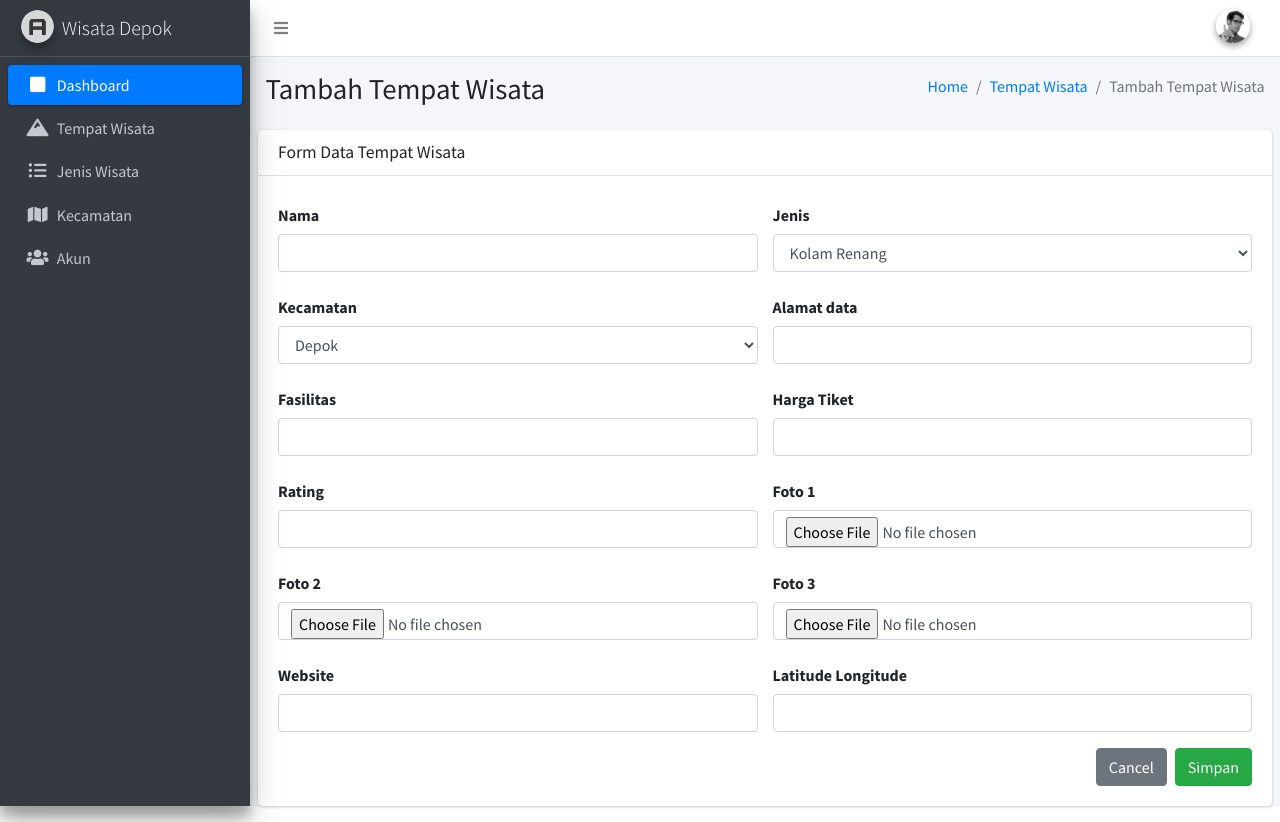
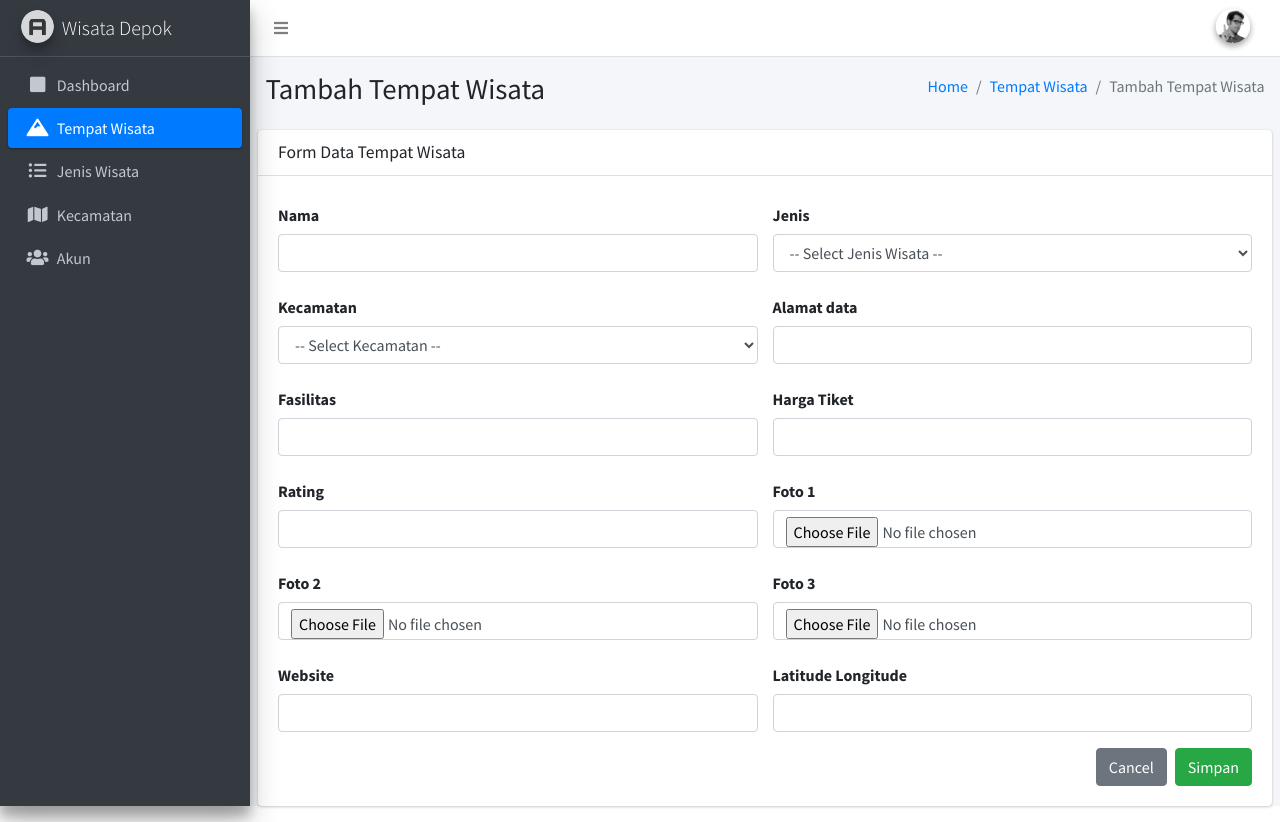
Before and after one commit to RakhaZaN/Project2-S2, a CodeIgniter app: page /praktek/index.php/tempatwisata/create in a window 1280 px wide. Run offline with CodeIgniter, Linux system fonts and the light colour scheme; tables that the repository leaves empty or names only in its code hold one stand-in row (values such as "Sample post"); some libraries are stand-ins or nearby versions.

Commit message:
:lipstick: Edit UI

```diff
--- a/application/controllers/JenisWisata.php
+++ b/application/controllers/JenisWisata.php
@@ -83,6 +83,7 @@ class JenisWisata extends CI_Controller {
 	{
 		$data_post = $this->input->post();
 
+		$data['id'] = $data_post['id'];
 		$data['nama'] = $data_post['inNama'];
 
 		$this->jw->save($data, true);
--- a/application/controllers/Kecamatan.php
+++ b/application/controllers/Kecamatan.php
@@ -83,8 +83,8 @@ class kecamatan extends CI_Controller {
 	{
 		$data_post = $this->input->post();
 
+		$data['id'] = $data_post['id'];
 		$data['nama'] = $data_post['inNama'];
-
 
 		$this->kc->save($data, true);
 
--- a/application/controllers/TempatWisata.php
+++ b/application/controllers/TempatWisata.php
@@ -8,6 +8,8 @@ class TempatWisata extends CI_Controller {
 		parent::__construct();
 		// Load model
 		$this->load->model('TempatWisata_model', 'tw');
+		$this->load->model('JenisWisata_model', 'jw');
+		$this->load->model('Kecamatan_model', 'k');
 	}
 
 	public function index()
@@ -42,6 +44,9 @@ class TempatWisata extends CI_Controller {
 	{
 		$data['page'] = 'Tambah Tempat Wisata';
 		$data['isEdit'] = false;
+
+		$data['list_jenis_wisata'] = $this->jw->getAll();
+		$data['list_kecamatan'] = $this->k->getAll();
 
 		$this->load->view('layouts/header', $data);
 		$this->load->view('layouts/navbar');
@@ -101,6 +106,7 @@ class TempatWisata extends CI_Controller {
 		$data_post = $this->input->post();
 
 		// Set data
+		$data['id'] = $data_post['id'];
 		$data['nama'] = $data_post['inNama'];
 		$data['alamat'] = $data_post['inAlamat'];
 		$data['latlong'] = $data_post['inLatlong'];
--- a/application/views/layouts/navbar.php
+++ b/application/views/layouts/navbar.php
@@ -49,7 +49,7 @@
 					<i class="fas fa-user mr-2"></i> Profile
 				</a>
 				<div class="dropdown-divider"></div>
-				<a href="#" class="dropdown-item text-danger">
+				<a href="<?= base_url('users/logout') ?>" class="dropdown-item text-danger">
 					<i class="fas fa-sign-out-alt mr-2"></i> Logout
 				</a>
 				<span class="dropdown-footer"></span>
--- a/application/views/layouts/sidebar.php
+++ b/application/views/layouts/sidebar.php
@@ -40,7 +40,7 @@
 				<!-- Add icons to the links using the .nav-icon class
                with font-awesome or any other icon font library -->
 				<li class="nav-item">
-					<a href="<?= base_url() ?>" class="nav-link active">
+					<a href="<?= base_url('home/admin') ?>" class="nav-link <?= $this->uri->segment(1) == 'home' ? 'active':'' ?>">
 						<i class="nav-icon fas fa-square"></i>
 						<p>
 							Dashboard
@@ -48,7 +48,7 @@
 					</a>
 				</li>
 				<li class="nav-item">
-					<a href="<?= base_url('tempatwisata/') ?>" class="nav-link">
+					<a href="<?= base_url('tempatwisata/') ?>" class="nav-link <?= $this->uri->segment(1) == 'tempatwisata' ? 'active':'' ?>">
 						<i class="nav-icon fas fa-mountain"></i>
 						<p>
 							Tempat Wisata
@@ -56,7 +56,7 @@
 					</a>
 				</li>
 				<li class="nav-item">
-					<a href="<?= base_url('jeniswisata/') ?>" class="nav-link">
+					<a href="<?= base_url('jeniswisata/') ?>" class="nav-link <?= $this->uri->segment(1) == 'jeniswisata' ? 'active':'' ?>">
 						<i class="nav-icon fas fa-list-ul"></i>
 						<p>
 							Jenis Wisata
@@ -64,7 +64,7 @@
 					</a>
 				</li>
 				<li class="nav-item">
-					<a href="<?= base_url('kecamatan/') ?>" class="nav-link">
+					<a href="<?= base_url('kecamatan/') ?>" class="nav-link <?= $this->uri->segment(1) == 'kecamatan' ? 'active':'' ?>">
 						<i class="nav-icon fas fa-map"></i>
 						<p>
 							Kecamatan
@@ -72,7 +72,7 @@
 					</a>
 				</li>
 				<li class="nav-item">
-					<a href="<?= base_url('kecamatan/') ?>" class="nav-link">
+					<a href="<?= base_url('user/') ?>" class="nav-link <?= $this->uri->segment(1) == 'user' ? 'active':'' ?>">
 						<i class="nav-icon fas fa-users"></i>
 						<p>
 							Akun
--- a/application/views/pages/jenis_wisata/index.php
+++ b/application/views/pages/jenis_wisata/index.php
@@ -35,6 +35,7 @@
 							<tr>
 								<th class="text-center">No</th>
 								<th>Nama</th>
+								<th>Action</th>
 							</tr>
 						</thead>
 						<tbody>
--- a/application/views/pages/jenis_wisata/input.php
+++ b/application/views/pages/jenis_wisata/input.php
@@ -24,9 +24,9 @@
 		<!-- Content -->
 		<?php
 		if ($isEdit) {
-			form_open('jeniswisata/update', '', ['id' => $data->id]);
+			echo form_open('jeniswisata/update', '', ['id' => $data->id]);
 		} else {
-			form_open('jeniswisata/store');
+			echo form_open('jeniswisata/store');
 		}
 		?>
 			<div class="card">
@@ -50,7 +50,7 @@
 					</div>
 				</div>
 			</div>
-		<?php form_close() ?>
+		<?= form_close() ?>
 		<!-- /.content -->
 
 	</section>
--- a/application/views/pages/kecamatan/index.php
+++ b/application/views/pages/kecamatan/index.php
@@ -33,6 +33,7 @@
 							<tr>
 								<th class="text-center">No</th>
 								<th>Nama</th>
+								<th>Action</th>
 							</tr>
 						</thead>
 						<tbody>
--- a/application/views/pages/kecamatan/input.php
+++ b/application/views/pages/kecamatan/input.php
@@ -21,9 +21,9 @@
 
 		<?php
 		if ($isEdit) {
-			form_open('kecamatan/update', '', ['id' => $data->id]);
+			echo form_open('kecamatan/update', '', ['id' => $data->id]);
 		} else {
-			form_open('kecamatan/store');
+			echo form_open('kecamatan/store');
 		}
 		?>
 			<div class="card">
@@ -47,7 +47,7 @@
 					</div>
 				</div>
 			</div>
-		<?php form_close() ?>
+		<?= form_close() ?>
 
 	</section>
 </div>
--- a/application/views/pages/tempat_wisata/input.php
+++ b/application/views/pages/tempat_wisata/input.php
@@ -24,9 +24,9 @@
 		<!-- Content -->
 		<?php
 		if ($isEdit) {
-			form_open_multipart('tempatwisata/update', '', ['id' => $data->id]);
+			echo form_open_multipart('tempatwisata/update', '', ['id' => $data->id]);
 		} else {
-			form_open_multipart('tempatwisata/store');
+			echo form_open_multipart('tempatwisata/store');
 		}
 		?>
 			<div class="card">
@@ -46,8 +46,11 @@
 						<div class="col-md-6 col-12">
 							<div class="form-group">
 								<label for="inJenis" class="col-form-label">Jenis</label>
-								<select name="inJenis" id="inJenis" class="form-control">
-									<option value="1">Kolam Renang</option>
+								<select name="inJenis" id="inJenis" class="form-control" required>
+									<option value="" disabled selected>-- Select Jenis Wisata --</option>
+									<?php foreach($list_jenis_wisata as $jw) { ?>
+										<option value="<?= $jw->id ?>"><?= $jw->nama ?></option>
+									<?php } ?>
 								</select>
 							</div>
 						</div>
@@ -55,7 +58,10 @@
 							<div class="form-group">
 								<label for="inKecamatan" class="col-form-label">Kecamatan</label>
 								<select name="inKecamatan" id="inKecamatan" class="form-control">
-									<option value="1">Depok</option>
+								<option value="" disabled selected>-- Select Kecamatan --</option>
+									<?php foreach($list_kecamatan as $k) { ?>
+										<option value="<?= $k->id ?>"><?= $k->nama ?></option>
+									<?php } ?>
 								</select>
 							</div>
 						</div>
@@ -120,7 +126,7 @@
 					</div>
 				</div>
 			</div>
-		<?php form_close() ?>
+		<?= form_close() ?>
 		<!-- /.content -->
 
 	</section>
```
Also changed, not shown: application/controllers/Home.php (+20 -0 lines), application/models/Komentar_model.php (+8 -8 lines), application/models/Nilai_rating_model.php (+8 -8 lines), application/views/dashboard.php (+4 -4 lines).
